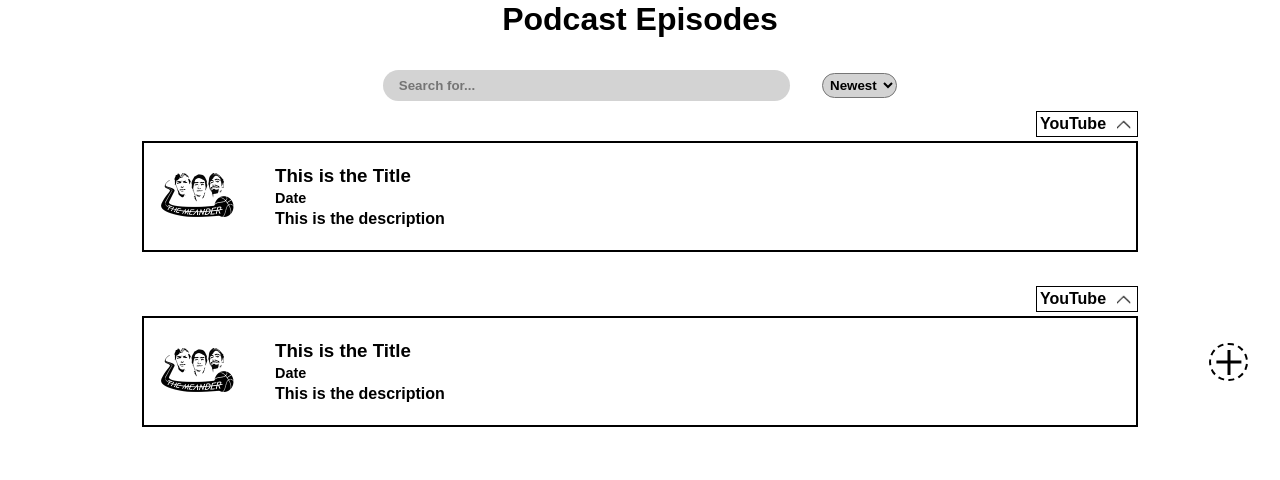
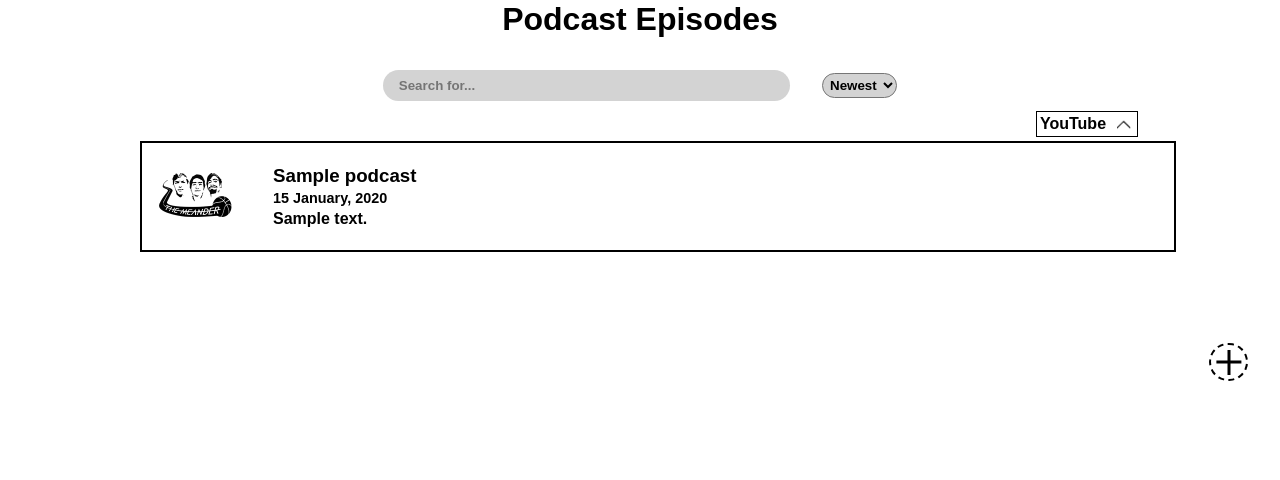
Before and after one commit to Chili718/meander, a PHP site: page / in a window 1280 px wide. Shown: the part 399-879 px from the top of the page. After the commit the page ends 780 px from the top, so only its background shows below. Run offline with PHP 8.4, Linux system fonts and the light colour scheme; tables that the repository leaves empty or names only in its code hold one stand-in row (values such as "Sample post"); some libraries are stand-ins or nearby versions; some web fonts are replaced.

Commit message:
Backup before major changes to how cell is structured

```diff
--- a/css/mainPage.css
+++ b/css/mainPage.css
@@ -130,20 +130,21 @@ Podcast Grid and Cells
   padding-bottom: calc(6vh + 0.3rem);
   justify-content: center;
   position: relative;
-  margin: 0vw 5vw 0vw 5vw;
+  margin: 0vw 5vw 5vw 5vw;
 
 }
 
+/*111px seems like a good height*/
 .cell{
 
-  display: flex;
-  flex-direction: column;
   align-items: center;
   background-color: white;
   font-family: hypatia-sans-pro,sans-serif;
   font-weight: 600;
   font-style: normal;
   position: relative;
+  height: 111px;
+  cursor: pointer;
   /*transition: 0.4s ease-in-out;*/
 
 }
@@ -161,9 +162,7 @@ Podcast Grid and Cells
   padding: 1rem;
   position: relative;
   border: 2px black solid;
-  width: 96%;
-  cursor: pointer;
-  background-color: white;
+  width: 100%;
   /*transition: 0.3s ease-in-out;*/
 
 }
@@ -224,6 +223,7 @@ Podcast Grid and Cells
   height: 450%;
   bottom: -336%;
   transition: bottom 0.8s ease-in-out;
+  max-height: 500px;
 
 }
 
--- a/index.php
+++ b/index.php
@@ -38,57 +38,34 @@
 
 
     <div class="grid">
-
+      <!--
       <div class='cell'>
 
-        <div class="cellYou">
+        <div class='cellYou'>
           <p>YouTube</p>
-          <img src="images/youVid.png">
+          <img src='images/youVid.png'>
         </div>
 
-        <iframe src="https://www.youtube.com/embed/NBVR69i1O1A" class="cellVid hideVid" allowfullscreen></iframe>
+        <iframe src='".$src."' class='cellVid hideVid' allowfullscreen></iframe>
 
-        <div class="innerCell">
+        <div class='innerCell'>
 
           <img class='logo' src='images/small.png'>
 
           <p hidden>podcasts/one.mp3</p>
           <div>
-            <h3>This is the Title</h3>
-            <h3 class="dte">Date</h3>
-            <p>This is the description</p>
+            <h3>Final NFL Chat of the Season, Goat Talk, NBA power rankings (2/15/21), HOT TAKES Meander No.11</h3>
+            <h3 class='dte'>23 April, 2021</h3>
+            <p>The guy are finally back together again and for the 10th episode special. We start things off with today Super Bowl LV predictions, then we move on to recap the NBA, talking about the top 5 power ranking teams from this week. Finally, we have a fun one for the viewers, a little bit of would you rather with the gang. sit back, and enjoy.</p>
           </div>
 
         </div>
 
       </div>
-
-      <div class='cell'>
-
-        <div class="cellYou">
-          <p>YouTube</p>
-          <img src="images/youVid.png" >
-        </div>
-
-        <iframe src="https://www.youtube.com/embed/NBVR69i1O1A" class="cellVid hideVid" allowfullscreen></iframe>
-
-        <div class="innerCell">
-
-          <img class='logo' src='images/small.png'>
-
-          <p hidden>podcasts/two.mp3</p>
-          <div>
-            <h3>This is the Title</h3>
-            <h3 class="dte">Date</h3>
-            <p>This is the description</p>
-          </div>
-
-        </div>
-
-      </div>
+    -->
       <?php
 
-      //require "php/view.php";
+        require "php/view.php";
 
        ?>
 
--- a/js/burger.js
+++ b/js/burger.js
@@ -7,6 +7,8 @@ var temp;
 yous.forEach(you => {
 
   you.addEventListener("click", e => {
+
+    if(you.nextElementSibling.src != "https://www.youtube.com/embed/"){
 
       //this is the cell
       you.parentNode.classList.toggle("cellPad");
@@ -29,6 +31,8 @@ yous.forEach(you => {
         temp = you.nextElementSibling.src;
         you.nextElementSibling.src = "";
         you.nextElementSibling.src = temp;
+
+      }
 
     }
 
--- a/php/view.php
+++ b/php/view.php
@@ -9,7 +9,7 @@ else
 {
 
   $table  = "podcasts";
-  $result = $con->query("SELECT * FROM $table ORDER BY date DESC");
+  $result = $con->query("SELECT title, path, ytEmbed, DATE_FORMAT(date, '%e %M, %Y') as d, description FROM $table ORDER BY date DESC");
   $print = "";
 
   if (mysqli_num_rows($result)!=0) {
@@ -17,9 +17,32 @@ else
     while($data = $result->fetch_assoc()){
 
       //print_r($data);
+      $src = "https://www.youtube.com/embed/";
+      $src = $src . $data["ytEmbed"];
 
-      $print .= "<div class='cell'><img class='logo' src='images/small.png'><p hidden>".$data["path"]."</p><div>";
-      $print .= "<h3>".$data["title"]."</h3><p>".$data["description"]."</p></div></div>";
+      $print .= "<div class='cell'>
+
+        <div class='cellYou'>
+          <p>YouTube</p>
+          <img src='images/youVid.png'>
+        </div>
+
+        <iframe src='".$src."' class='cellVid hideVid' allowfullscreen></iframe>
+
+        <div class='innerCell'>
+
+          <img class='logo' src='images/small.png'>
+
+          <p hidden>".$data["path"]."</p>
+          <div>
+            <h3>".$data["title"]."</h3>
+            <h3 class='dte'>".$data["d"]."</h3>
+            <p>".$data["description"]."</p>
+          </div>
+
+        </div>
+
+      </div>";
       //echo "<div><img src = ".$data["path"]."><h2>".$data["name"]."</h2></div>";
     }
 
```
Also changed, not shown: js/audio.js (+0 -10 lines). Lines whose indentation alone changed are shown as unchanged.
